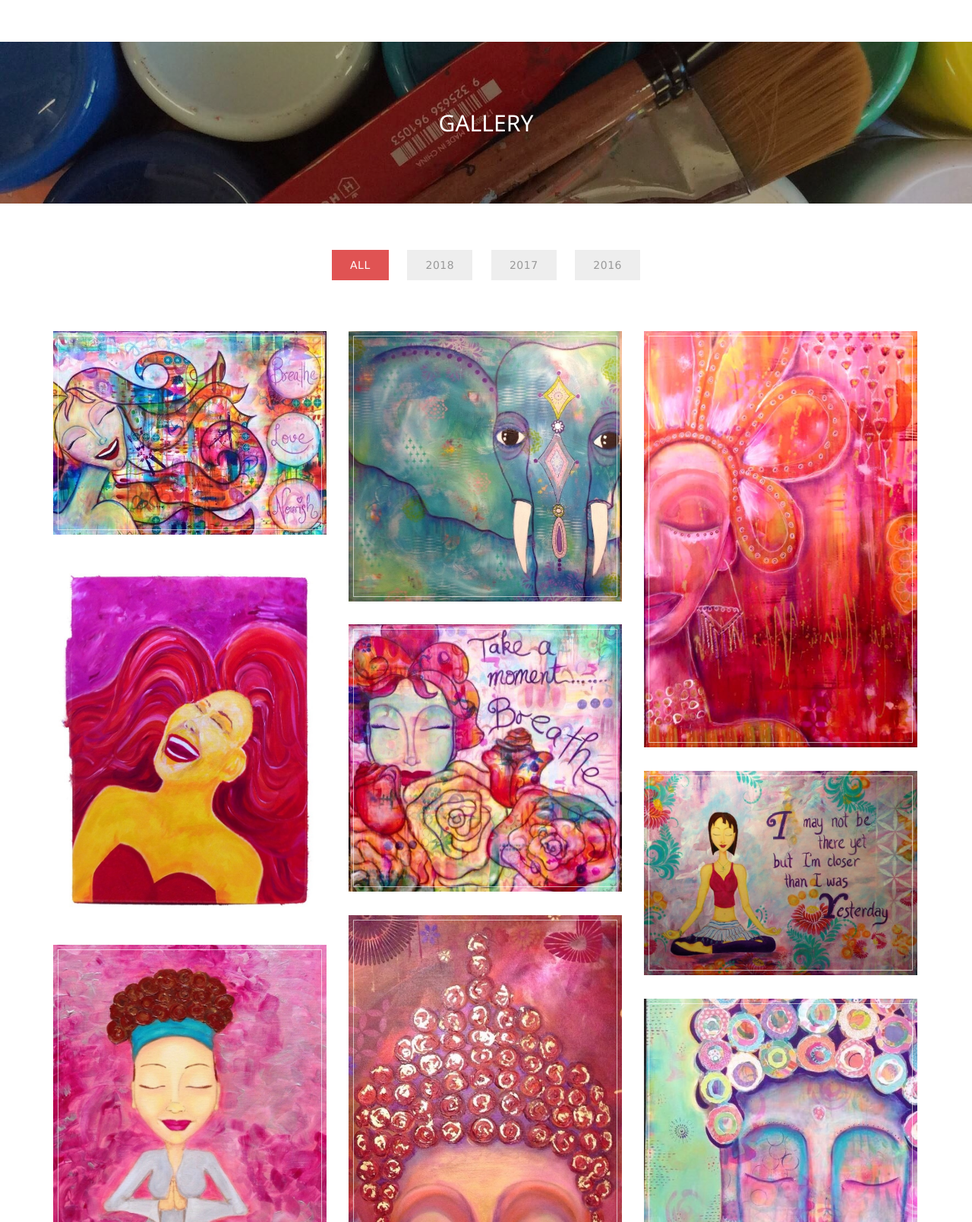
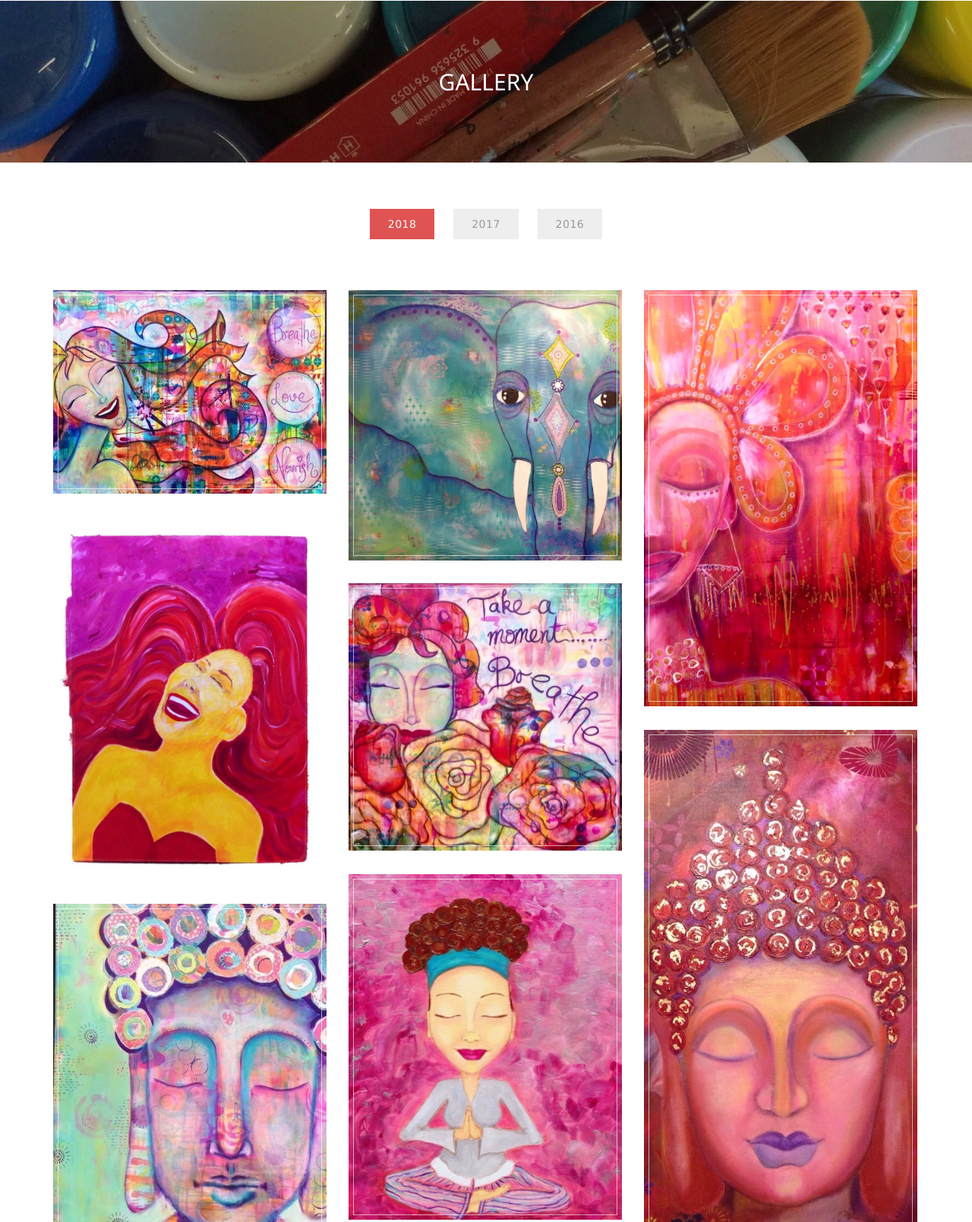
Before and after one commit to hrtjoi/hrtjoi.github.io, a plain HTML site: page index.html in a window 1280 px wide. Shown: the part 1622-3231 px from the top of the page at 76% size. Drawn offline with nearby package versions, Linux system fonts and the light colour scheme.

Commit message:
first draft

```diff
--- a/index.html
+++ b/index.html
@@ -117,7 +117,7 @@
                             Her ability to create life-like portraits has seen her receive several
                             commissions to capture moments in time.
                         </p>
-                        <h3>The artist,<br /> Jo smith</h3>
+
                     </div>
 				</div>
 			</div>
@@ -136,12 +136,18 @@
 				<div class="categories">
 					<ul class="cat">
                         <li>
+                            <!--<li><a href="#" data-filter="*" class="active">All</a></li>-->
                             <ol class="type">
-								<li><a href="#" data-filter="*" class="active">All</a></li>
-								<li><a href="#" data-filter=".collection1">2018</a></li>
+                                <li><a href="#" data-filter=".collection1" class="active" id="2018button">2018</a></li>
                                 <li><a href="#" data-filter=".collection2">2017</a></li>
                                 <li><a href="#" data-filter=".collection3">2016</a></li>
                             </ol>
+                            <script>
+                                document.addEventListener("DOMContentLoaded", function (event) {
+                                    document.getElementById("2018button").click();
+                                });
+                            </script>
+
                         </li>
 					</ul>
 					<div class="clearfix"></div>
@@ -210,19 +216,6 @@
                                         <h4>Take a moment to breathe</h4>
                                     </div>
                                     <img src="images/2016/6takeamoment.jpg" class="img-responsive" alt="Project Title">
-                                </a>
-                            </div>
-                        </div>
-                    </div>
-
-                    <div class="col-sm-6 col-md-4 col-lg-4 collection3">
-                        <div class="portfolio-item">
-                            <div class="hover-bg">
-                                <a href="images\2016\6imaynotbethereyet.jpg" title="Giraffe" data-lightbox-gallery="gallery1">
-                                    <div class="hover-text">
-                                        <h4>I may no be there yet</h4>
-                                    </div>
-                                    <img src="images\2016\6imaynotbethereyet.jpg" class="img-responsive" alt="Project Title">
                                 </a>
                             </div>
                         </div>
```
Also changed, not shown: images/2016/6blueflowerwoman.jpg, images/2016/6prayerflower.jpg, images/2016/6purp.jpg, 1 other file. Lines whose indentation alone changed are shown as unchanged.
